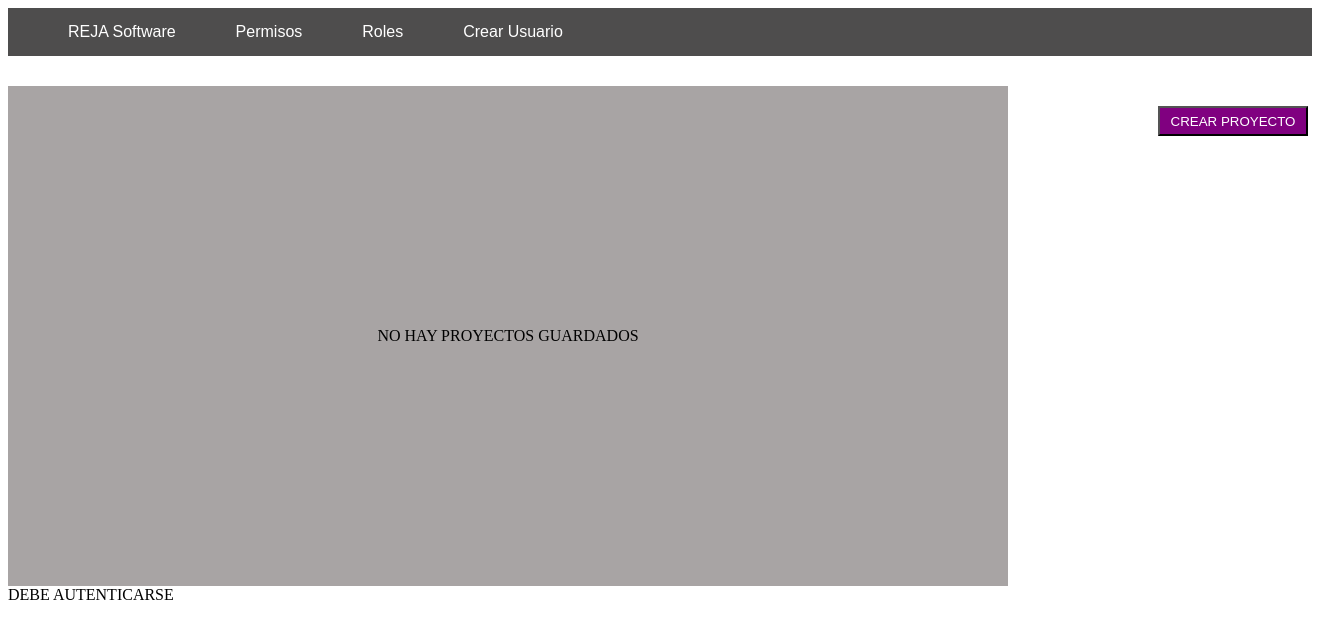
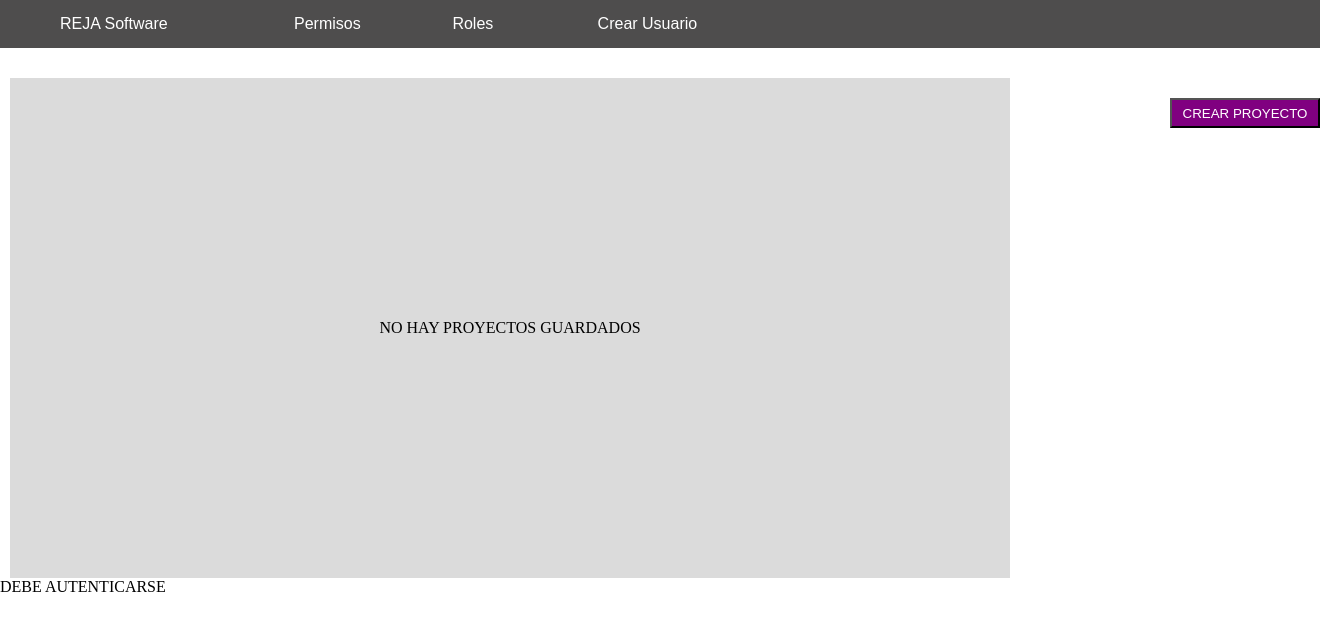
Before and after one commit to edenilson01/IS2-Project, a Django app: page /home/ in a window 1320 px wide. Shown: the top 639 px of the page. Run offline with Django 3.2, Linux system fonts and the light colour scheme.

Commit message:
Agregue la vista home

```diff
--- a/app/views/templates/home.html
+++ b/app/views/templates/home.html
@@ -6,14 +6,14 @@
         <title>REJA. Bienvenid@!!!</title>
         <style>
             * {
-                margin: 100;
-                padding: 0;
+                margin: 0;
             }
 
             .menuCSS3{
                 padding:10px 30px;
                 background-color: #4e4d4d;
                 font-family: Arial;
+                margin: 0;
             }
 
             .menuCSS3 ul {
@@ -29,11 +29,11 @@
                 border-radius: 0px;
             }
             .menuCSS3 a:hover {
-                background: #a8a4a4;
+                background: purple;
             }
             .menuCSS3 ul li ul {
                 display: none;
-                background: purple;
+                background: #a8a4a4;
                 border-radius: 15px;
             }
             .menuCSS3 ul li a:hover + ul, .menuCSS3 ul li ul:hover {
@@ -51,7 +51,7 @@
                 background-color: purple;
                 width: 150px;
                 height: 30px;
-                left: 1150px;
+                left: 1170px;
                 position: relative;
                 top: 50px;
                 color: white;
@@ -66,24 +66,33 @@
 
     <nav class = "menuCSS3">
 		<ul>
+            <div style="position:relative; z-index: 1;">
                 <li><a href="#">REJA Software</a></li>
+            </div>
+
+            <div style="position:absolute; z-index: 1; left: 20%">
                 <li><a href="#">Permisos</a>
                     <ul>
                         <li><a href="#">Crear Permisos</a></li>
                         <li><a href="#">Eliminar Permisos</a></li>
                     </ul>
                 </li>
+            </div>
 
+            <div style="position:absolute; z-index: 1; left: 32%">
                 <li><a href="#">Roles</a>
                     <ul>
                         <li><a href="#">Crear Roles</a></li>
                         <li><a href="#">Eliminar Roles</a></li>
                     </ul>
                 </li>
+            </div>
 
+			<div style="position:absolute; z-index: 1; left: 43%">
                 <li><a href="#">Crear Usuario</a></li>
+            </div>
 
-            <div style="position:absolute; right: 55px; text-align: end;">
+            <div style="position:absolute; right: 0%; text-align: end;">
                 <li><a href="#">{{user.upper}}</a>
                     <ul>
                         <li><a href="/login">Cerrar Sesión</a></li>
@@ -97,13 +106,15 @@
         <input class= "boton" type="submit" name="" value="CREAR PROYECTO">
     </form>
 
-    <div style="background-color: #a8a4a4;
+    <div style="background-color: #dbdbdb;
                 width: 1000px;
                 height: 500px;
                 position: relative;
                 top: 50%;
                 text-align: center;
-                line-height: 500px;">
+                line-height: 500px;
+                left: 10px;
+                z-index: 0;">
         NO HAY PROYECTOS GUARDADOS
     </div>
 
```
Lines whose indentation alone changed are shown as unchanged.
